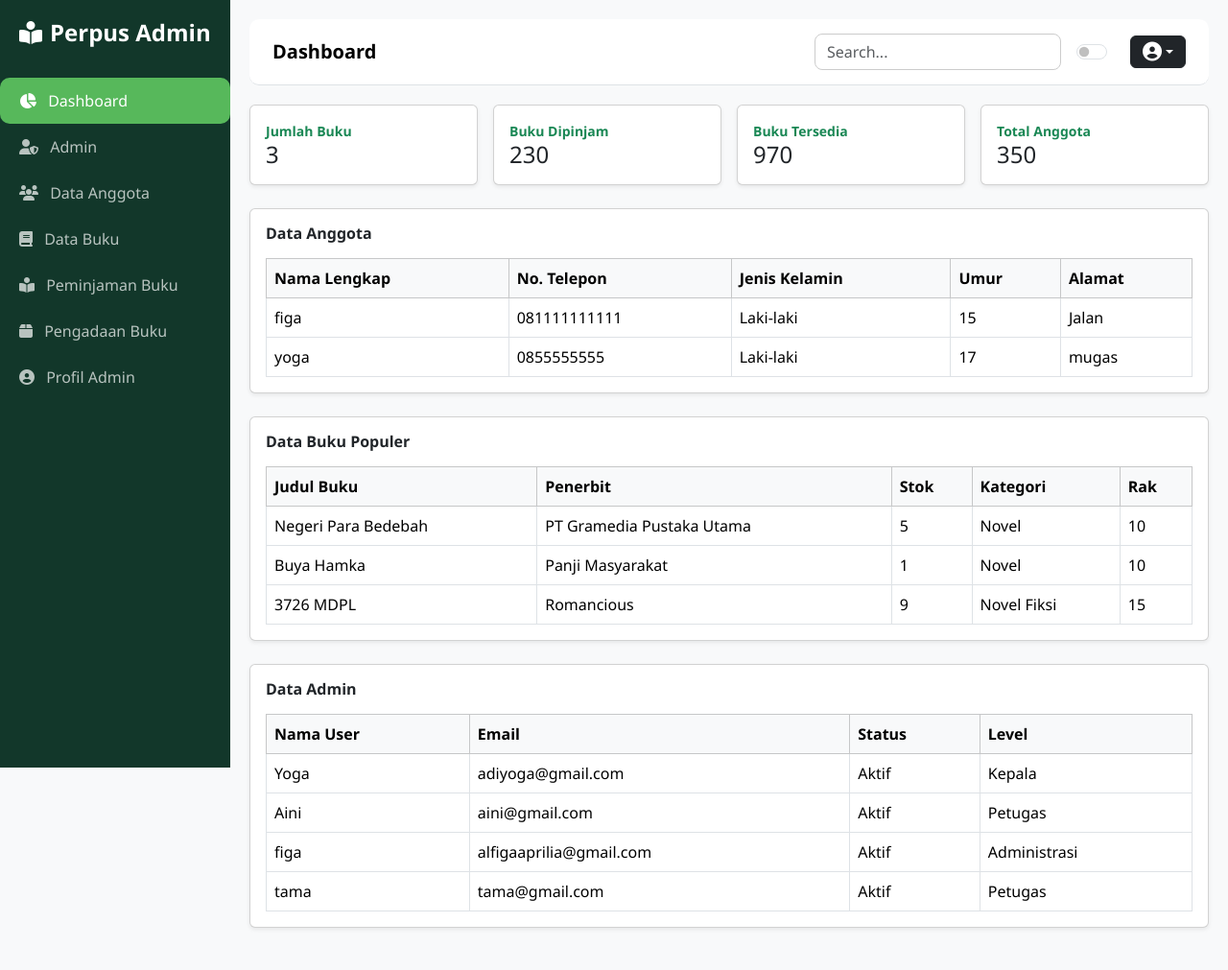
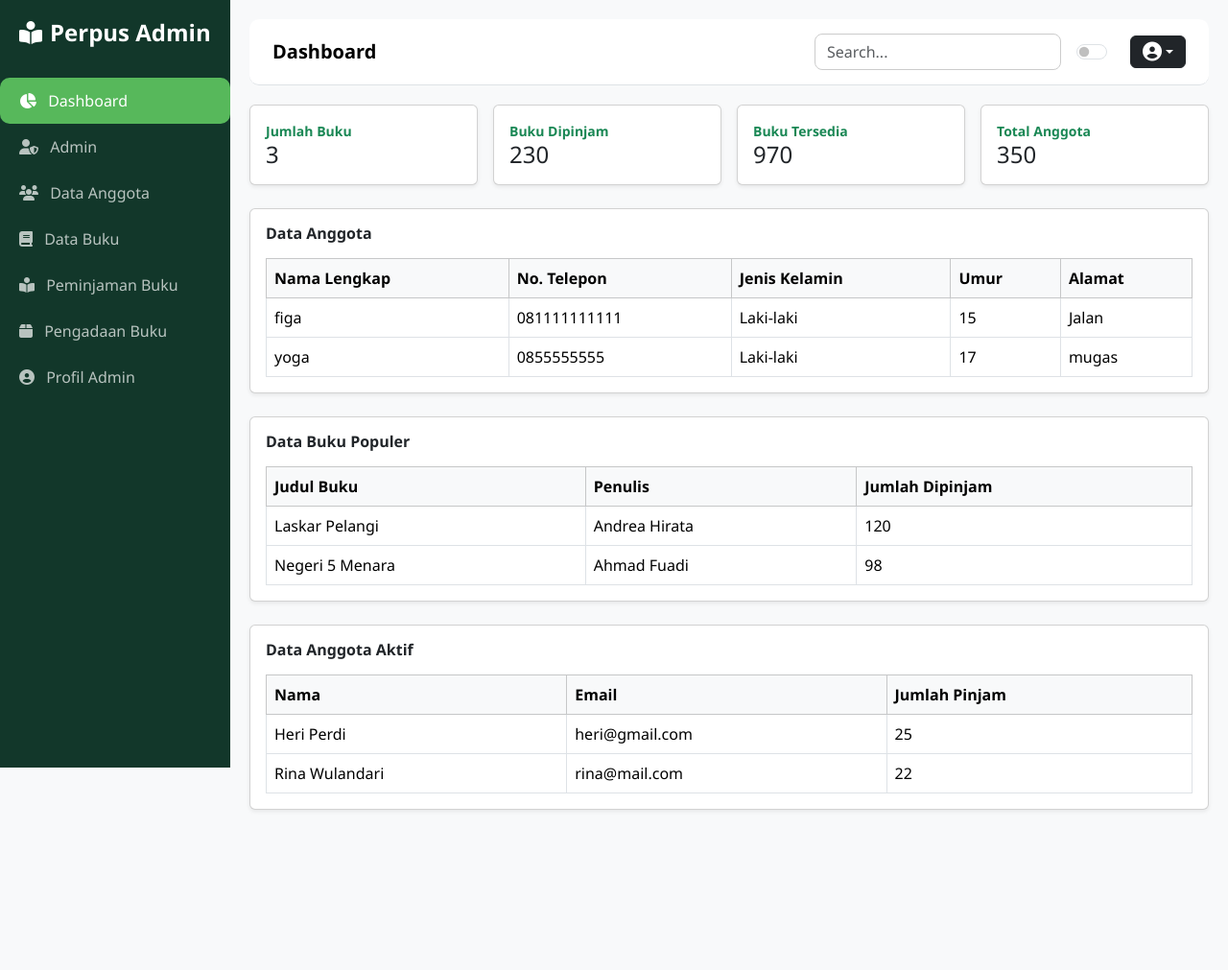
Before and after one commit to nneyaii/Kelompok6-TA, a PHP site: page / in a window 1280 px wide. Shown: the whole page at 96% size. After the commit the page ends 845 px from the top, so only its background shows below. Run offline with PHP 8.4, Linux system fonts and the light colour scheme; a user stored in the database is signed in.

Commit message:
Simpan perubahan sebelum pull

```diff
--- a/index.php
+++ b/index.php
@@ -138,73 +138,45 @@ if (!isset($_SESSION['user_email'])) {
         <thead class="table-light">
           <tr>
             <th>Judul Buku</th>
-            <th>Penerbit</th>
-            <th>Stok</th>
-            <th>Kategori</th>
-            <th>Rak</th>
+            <th>Penulis</th>
+            <th>Jumlah Dipinjam</th>
           </tr>
         </thead>
         <tbody>
           <tr>
-            <td>Negeri Para Bedebah</td>
-            <td>PT Gramedia Pustaka Utama</td>
-            <td>5</td>
-            <td>Novel</td>
-            <td>10</td>
+            <td>Laskar Pelangi</td>
+            <td>Andrea Hirata</td>
+            <td>120</td>
           </tr>
           <tr>
-            <td>Buya Hamka</td>
-            <td>Panji Masyarakat</td>
-            <td>1</td>
-            <td>Novel</td>
-            <td>10</td>
-          </tr>
-          <tr>
-            <td>3726 MDPL</td>
-            <td>Romancious</td>
-            <td>9</td>
-            <td>Novel Fiksi</td>
-            <td>15</td>
+            <td>Negeri 5 Menara</td>
+            <td>Ahmad Fuadi</td>
+            <td>98</td>
           </tr>
         </tbody>
       </table>
     </div>
 
     <div class="card p-3 shadow-sm mb-4">
-      <h6 class="fw-semibold mb-3">Data Admin</h6>
+      <h6 class="fw-semibold mb-3">Data Anggota Aktif</h6>
       <table class="table table-bordered table-hover mb-0">
         <thead class="table-light">
           <tr>
-            <th>Nama User</th>
+            <th>Nama</th>
             <th>Email</th>
-            <th>Status</th>
-            <th>Level</th>
+            <th>Jumlah Pinjam</th>
           </tr>
         </thead>
         <tbody>
           <tr>
-            <td>Yoga</td>
-            <td>adiyoga@gmail.com</td>
-            <td>Aktif</td>
-            <td>Kepala</td>
+            <td>Heri Perdi</td>
+            <td>heri@gmail.com</td>
+            <td>25</td>
           </tr>
           <tr>
-            <td>Aini</td>
-            <td>aini@gmail.com</td>
-            <td>Aktif</td>
-            <td>Petugas</td>
-          </tr>
-          <tr>
-            <td>figa</td>
-            <td>alfigaaprilia@gmail.com</td>
-            <td>Aktif</td>
-            <td>Administrasi</td>
-          </tr>
-          <tr>
-            <td>tama</td>
-            <td>tama@gmail.com</td>
-            <td>Aktif</td>
-            <td>Petugas</td>
+            <td>Rina Wulandari</td>
+            <td>rina@mail.com</td>
+            <td>22</td>
           </tr>
         </tbody>
       </table>
--- a/peminjamann-buku/tambah.php
+++ b/peminjamann-buku/tambah.php
@@ -8,7 +8,7 @@ if ($_SERVER["REQUEST_METHOD"] == "POST") {
     $keterangan = $_POST['keterangan'];
 
     $koneksi->query("INSERT INTO peminjaman (id_pinjam, tgl_pinjam, anggota, tempo, status, keterangan)
-                     VALUES ('$id_pinjam', '$tgl_pinjam', '$anggota', '$tempo', '$status', '$keterangan')");
+                    VALUES ('$id_pinjam', '$tgl_pinjam', '$anggota', '$tempo', '$status', '$keterangan')");
 
     header("Location: index.php");
 }
```
Also changed, not shown: data-anggota/uploads/Screenshot (127).png (added), data-anggota/uploads/Screenshot 2025-05-26 131512.png (added), data-buku/images/6834142682569.png (added), data-pengguna/uploads/images.jpg (added).
